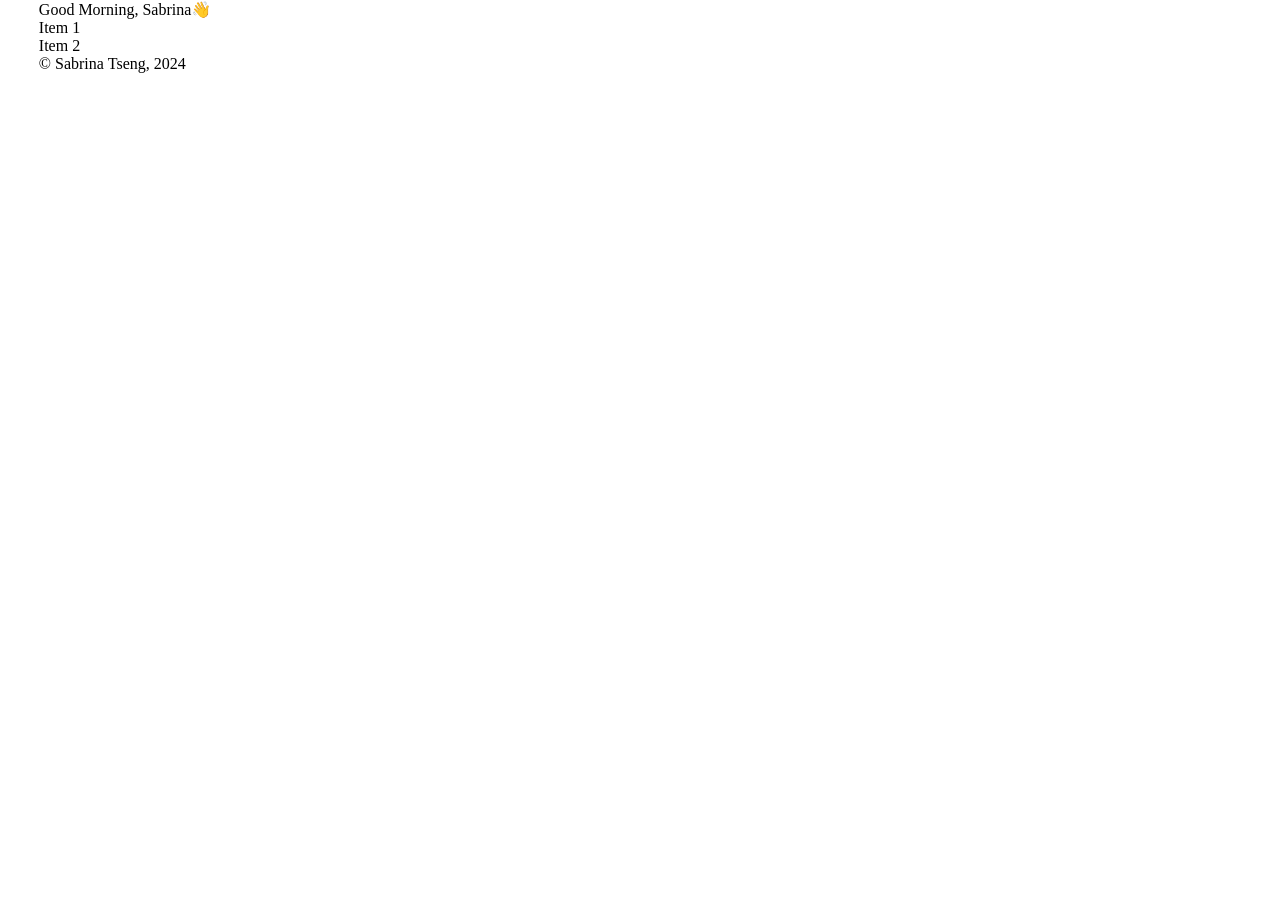
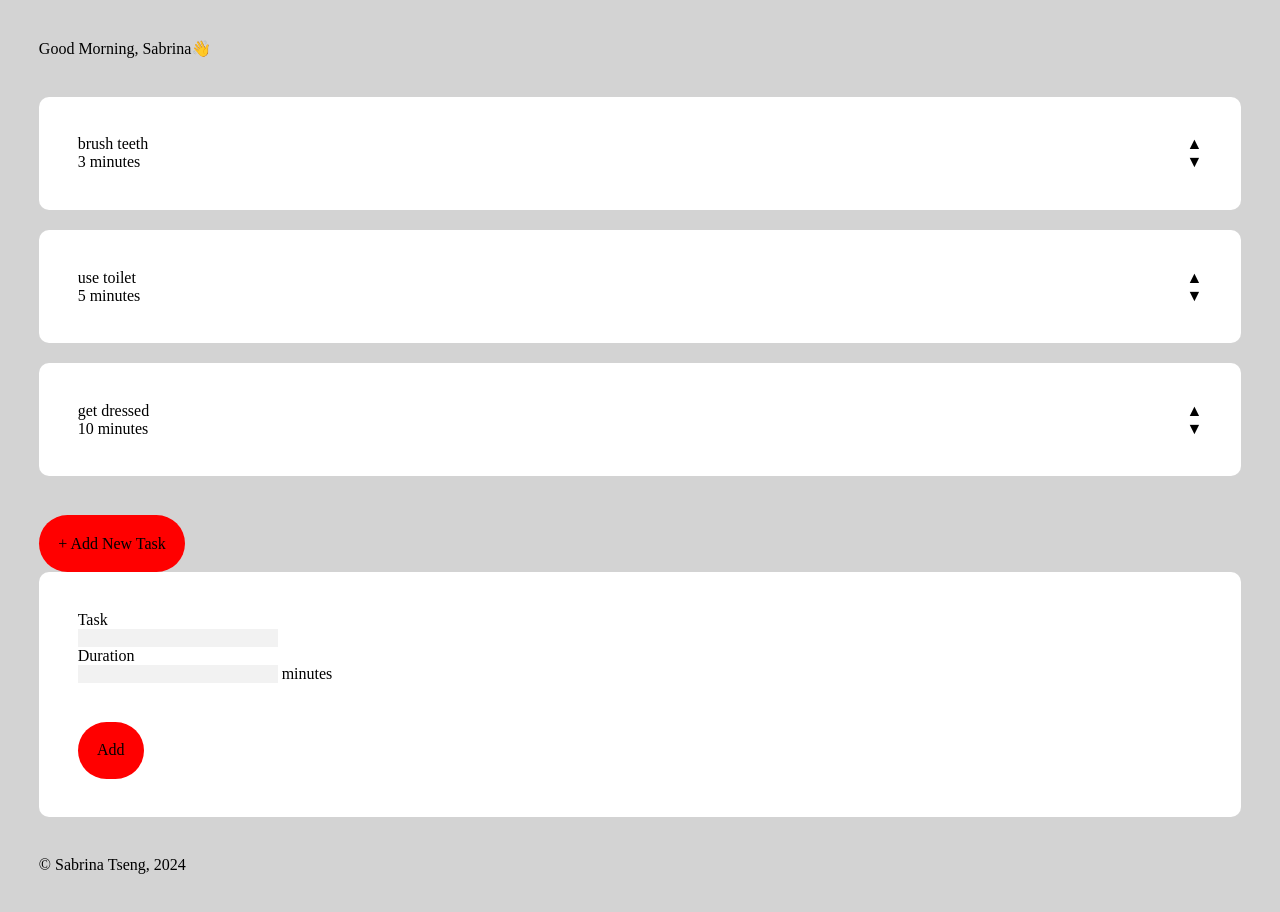
Before and after one commit to Sabrina-Tseng/functions, a plain HTML site: page index.html in a window 1280 px wide. Before the commit the page ends 800 px from the top, so only its background shows below. Drawn offline with nearby package versions, Linux system fonts and the light colour scheme.

Commit message:
Sortable todo list

```diff
--- a/css/style.css
+++ b/css/style.css
@@ -18,11 +18,16 @@
 	--gutter: calc(var(--font-size) * 1.618);
 
 	/* colors */
-	--bg-color: white;
+	--bg-color: lightgrey;
+	--list-color: white;
+}
+
+/* ==================== color ==================== */
+body {
+	background-color: var(--bg-color);
 }
 
 /* ==================== global margin ==================== */
-
 .margin {
 	margin-left: var(--gutter);
 	margin-right: var(--gutter);
@@ -38,7 +43,50 @@
 	}
 }
 
+/* ==================== global layout ==================== */
+
+ body {
+	display: flex;
+	flex-direction: column;
+	gap: var(--gutter);
+	padding-top: var(--gutter);
+	padding-bottom: var(--gutter);
+ }
+
+
 /* ==================== todo list ==================== */
 #todo-list {
+	display: flex;
+	flex-direction: column;
+	gap: calc(var(--gutter)/2);
+}
+#todo-list li{
+	display: flex;
+	flex-direction: row;
+	justify-content: space-between;
 
+	padding: var(--gutter);
+	background-color: var(--list-color);
+	border-radius: 10px;
 }
+#todo-list li div:last-child {
+	display: flex;
+	flex-direction: column;
+}
+
+/* add new task */
+button {
+	display: block;
+	padding: calc(var(--gutter)/2);
+	background-color: red;
+	border-radius: 100px;
+	margin-top: var(--gutter);
+}
+form {
+	padding: var(--gutter);
+	background-color: var(--list-color);
+	border-radius: 10px;
+}
+input {
+	background-color: rgba(0, 0, 0, 0.05);
+}
--- a/index.html
+++ b/index.html
@@ -6,6 +6,13 @@
 		<meta name="viewport" content="width=device-width, initial-scale=1">
 		<link rel="stylesheet" href="css/reset.css">
 		<link rel="stylesheet" href="css/style.css">
+		<script defer src="todo.js"></script>
+
+		<!-- sort list using jquery -->
+		<script src="https://code.jquery.com/jquery-3.6.0.js"></script>
+		<script src="https://code.jquery.com/ui/1.13.2/jquery-ui.js"></script>
+		<!-- <script src="jquery.ui.touch-punch.min.js"></script> -->
+
 	</head>
 	<body>
 		<header class="margin">
@@ -14,10 +21,18 @@
 
 		<main class="margin">
 			<section>
-				<ol id="todo-list">
-					<li>Item 1</li>
-					<li>Item 2</li>
-				</ol>
+				<ul id="todo-list">
+				</ul>
+
+				<button id="add">+ Add New Task</button>
+				<form name="add-new-task" id="add-form">
+					<label for="task">Task</label><br>
+					<input type="text" id="task" name="task" required><br>
+					<label for="time">Duration</label><br>
+					<input type="number" id="time" name="time" min="1" required> minutes
+					<button type="submit">Add</button>
+				</form>
+
 			</section>
 		</main>
 
--- /dev/null
+++ b/todo.js
@@ -0,0 +1,127 @@
+//database array
+const todoItems = [];
+
+//find in html
+const dotolist = document.getElementById('todo-list');
+const addButton = document.getElementById('add');
+const addform =  document.getElementById('add-form');
+
+
+//set up swap method
+// Array.prototype.swap = function(a, b){
+// 	this[a] = this.splice(b, 1, this[a])[0];
+// 	return this;
+// }
+Array.prototype.swap = function(a, b) {
+	var temp = this[a];
+	this[a] = this[b];
+	this[b] = temp;
+  };
+
+//object constructor
+class task {
+	constructor(name, duration) {
+		this.name = name;
+		this.duration = duration;
+	}
+}
+
+//add to array
+function addNewTask(name,duration){
+	let newTask = new task(name, duration);
+	todoItems.push(newTask);
+}
+
+//default list
+addNewTask('brush teeth',3);
+addNewTask('use toilet',5);
+addNewTask('get dressed',10);
+
+
+//refresh todolist
+function displayTask(){
+	let list = '';
+
+	todoItems.forEach(item =>{
+		list += `
+			<li>
+				<div>
+					<h3>${item.name}</h3>
+					<p>${item.duration} minutes</p>
+				</div>
+				<div class='arrows'>
+					<span class='up-arrow'>▲</span>
+					<span class='down-arrow'>▼</span>
+				</div>
+			</li>
+			`
+	})
+
+	// for ( let itemNum in todoItems ){
+	// 	list += `
+	// 		<li>
+	// 			<div>
+	// 				<h3>${todoItems[itemNum].name}</h3>
+	// 				<p>${todoItems[itemNum].duration} minutes</p>
+	// 			</div>
+	// 			<div class='arrows'>
+	// 				<span class='up-arrow'>▲</span>
+	// 				<span class='down-arrow'>▼</span>
+	// 			</div>
+	// 		</li>
+	// 		`
+	// }
+
+	dotolist.innerHTML = list;
+
+	//sort
+	let upArrows = document.querySelectorAll(".up-arrow");
+	let downArrows = document.querySelectorAll(".down-arrow");
+
+	for ( let i in upArrows ){
+		upArrows[i].onclick = function(){
+			if (i > 0){
+				todoItems.swap(i-1,i);
+				displayTask();
+			}
+		}
+	}
+	for ( let i in downArrows ){
+		downArrows[i].onclick = function(){
+			if (i < downArrows.length-1){
+				todoItems.swap(+i+1,i);
+				displayTask();
+			}
+		}
+	}
+}
+displayTask();
+
+//jquery sortable list
+// !function(a){function f(a,b){if(!(a.originalEvent.touches.length>1)){a.preventDefault();var c=a.originalEvent.changedTouches[0],d=document.createEvent("MouseEvents");d.initMouseEvent(b,!0,!0,window,1,c.screenX,c.screenY,c.clientX,c.clientY,!1,!1,!1,!1,0,null),a.target.dispatchEvent(d)}}if(a.support.touch="ontouchend"in document,a.support.touch){var e,b=a.ui.mouse.prototype,c=b._mouseInit,d=b._mouseDestroy;b._touchStart=function(a){var b=this;!e&&b._mouseCapture(a.originalEvent.changedTouches[0])&&(e=!0,b._touchMoved=!1,f(a,"mouseover"),f(a,"mousemove"),f(a,"mousedown"))},b._touchMove=function(a){e&&(this._touchMoved=!0,f(a,"mousemove"))},b._touchEnd=function(a){e&&(f(a,"mouseup"),f(a,"mouseout"),this._touchMoved||f(a,"click"),e=!1)},b._mouseInit=function(){var b=this;b.element.bind({touchstart:a.proxy(b,"_touchStart"),touchmove:a.proxy(b,"_touchMove"),touchend:a.proxy(b,"_touchEnd")}),c.call(b)},b._mouseDestroy=function(){var b=this;b.element.unbind({touchstart:a.proxy(b,"_touchStart"),touchmove:a.proxy(b,"_touchMove"),touchend:a.proxy(b,"_touchEnd")}),d.call(b)}}}(jQuery);
+// $( function() {
+// 	$( "#todo-list" ).sortable();
+//   } );
+
+
+//delete
+	// this.parentNode.parentNode.remove();
+
+
+//add new task
+addButton.addEventListener("click",function(e){
+	console.log("add");
+});
+
+addform.addEventListener('submit', function(e){
+	e.preventDefault();
+
+	const taskInput = addform.elements.task;
+	const timeInput = addform.elements.time;
+
+	if (taskInput.value != '' && timeInput.value > 0) {
+		console.log("add");
+		addNewTask(taskInput.value, timeInput.value);
+		displayTask();
+	};
+})
```
Lines whose indentation alone changed are shown as unchanged.
